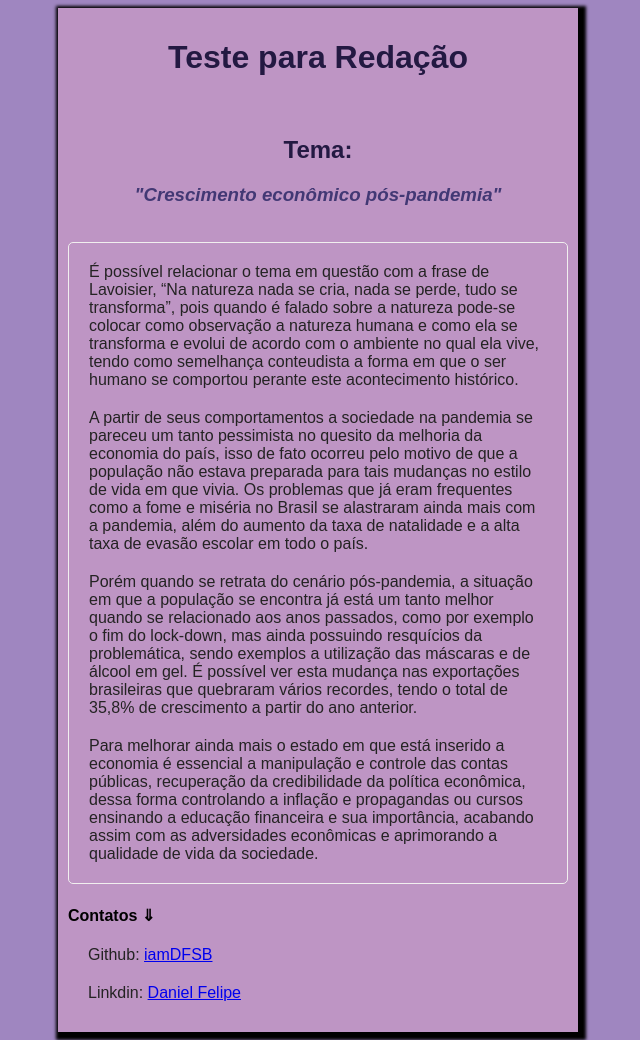
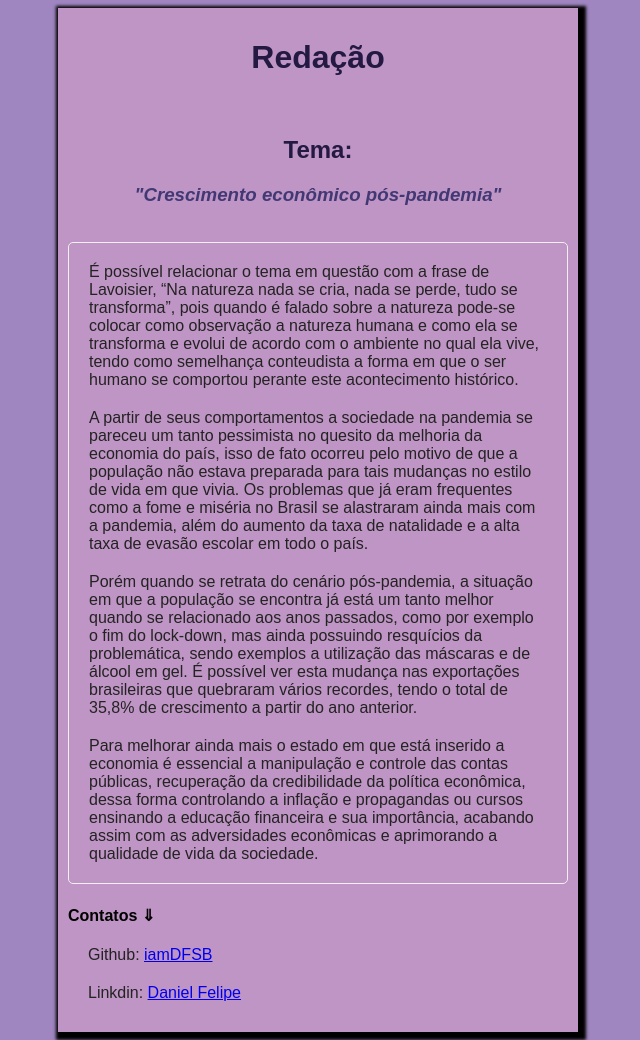
Before and after one commit to iamDFSB/Projeto-Site, a plain HTML site: page index.html in a window 1280 px wide. Shown: the whole page, without its empty margins (322-962 px from the left). Drawn offline with Linux system fonts and the light colour scheme.

Commit message:
Nova Versão

```diff
--- a/index.html
+++ b/index.html
@@ -9,7 +9,7 @@
 
 </head>
 <body>
-   <main> <h1><strong>Teste para Redação</strong></h1><br>
+   <main> <h1><strong>Redação</strong></h1><br>
 
     <h2>Tema:</h2>
     <h3><i>"Crescimento econômico pós-pandemia"</i></h3><br>
```
